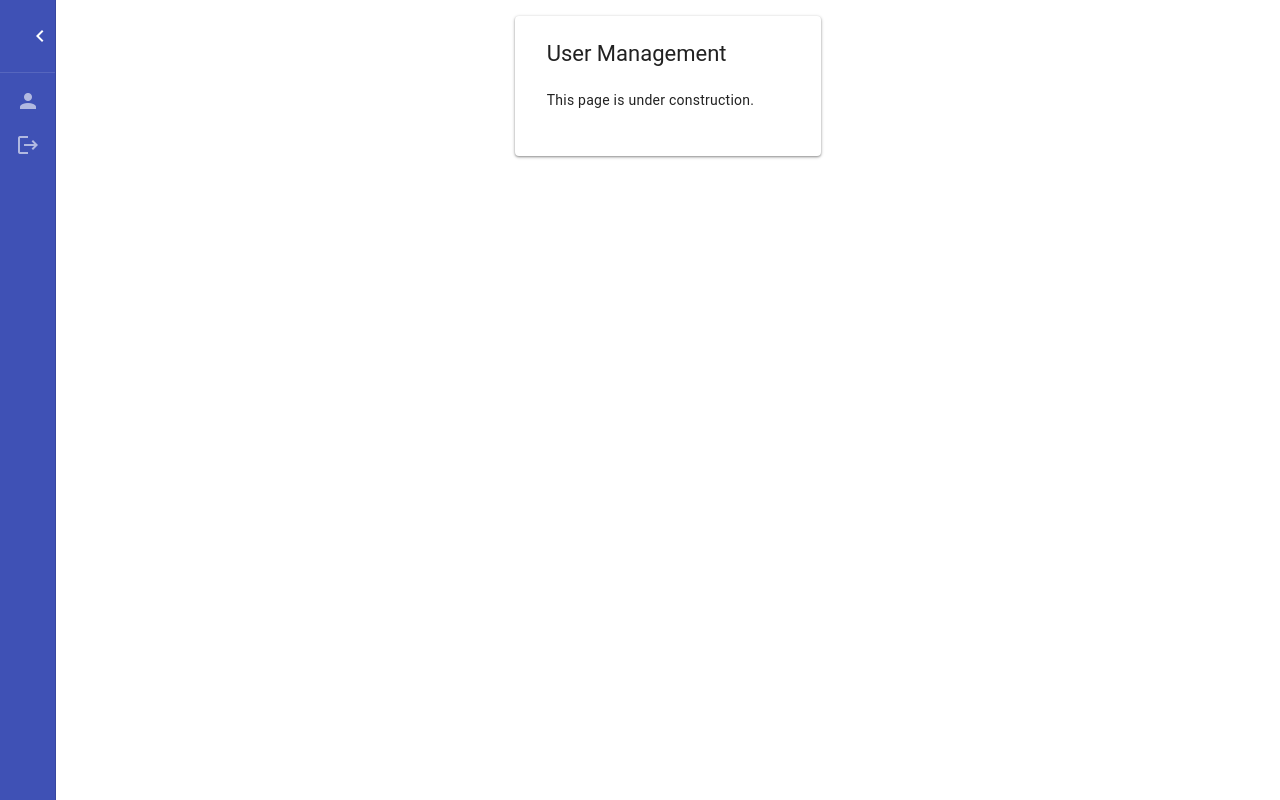
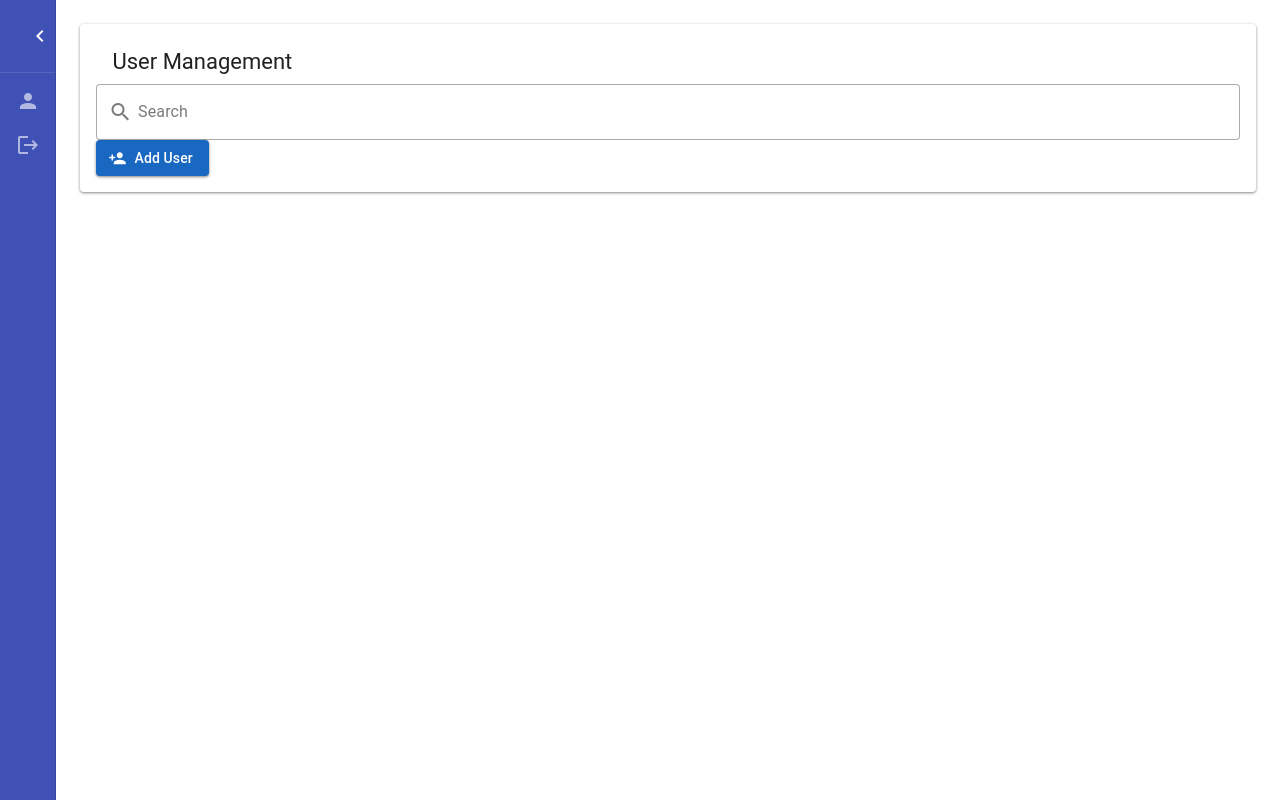
Before and after one commit to Phone202817/todo-app, a Vue app: page /usermanage in a window 1280 px wide. Built offline with nearby package versions, Linux system fonts and the light colour scheme; no server answers; sample sign-in values are in the browser's storage.

Commit message:
add usermanage page

```diff
--- a/src/components/css/usermanage.css
+++ b/src/components/css/usermanage.css
@@ -0,0 +1,3 @@
+.tabmenu {
+    margin: 2%;
+}
--- a/src/components/pages/UserManage.vue
+++ b/src/components/pages/UserManage.vue
@@ -1,21 +1,16 @@
 <template>
-    <v-container class="fill-height">
-        <v-row align="center" justify="center">
-        <v-col cols="12" sm="8" md="4">
-            <v-card class="pa-4">
-            <v-card-title class="text-h5">User Management</v-card-title>
-            <v-card-text>
-                <!-- User management content goes here -->
-                <p>This page is under construction.</p>
-            </v-card-text>
-            </v-card>
-        </v-col>
-        </v-row>
-    </v-container>
-
+    <v-card class="tabmenu pa-4">
+        <v-card-title class="text-h5">User Management</v-card-title>
+        <v-text-field v-model="search" label="Search" prepend-inner-icon="mdi-magnify" variant="outlined" hide-details
+            single-line></v-text-field>
+        <v-btn prepend-icon="mdi-account-plus" color="primary">Add User</v-btn>
+    </v-card>
 </template>
 
 <script setup lang="ts">
+import { ref } from 'vue';
+
+const search = ref('')
 </script>
 
 <style scoped>
```
